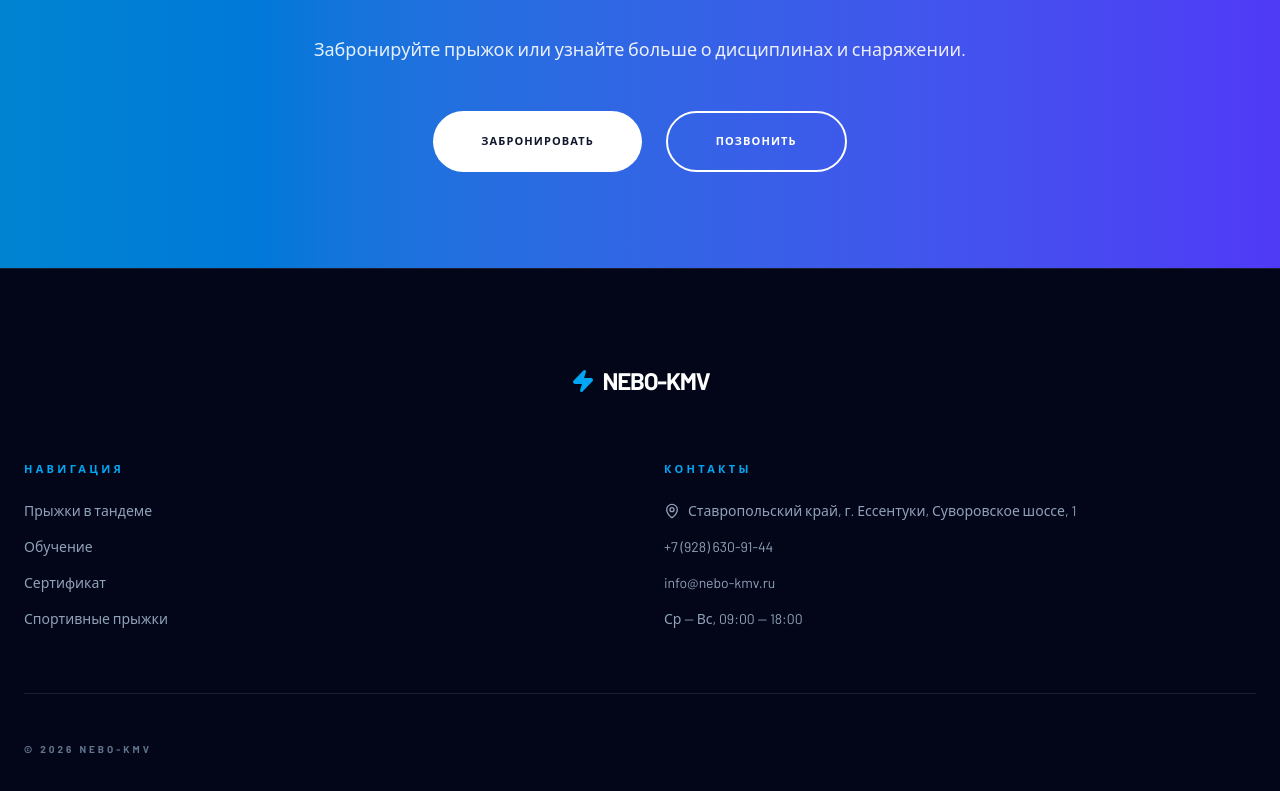
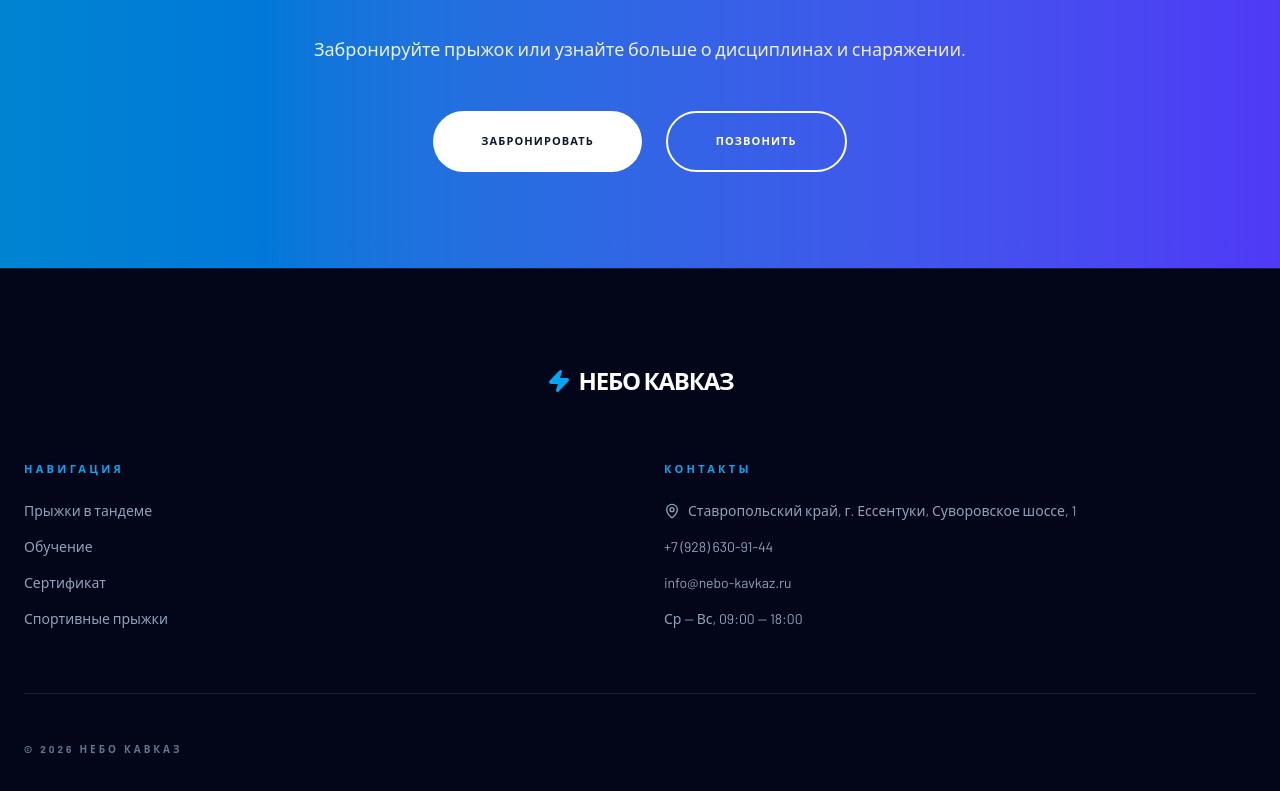
Before and after one commit to smolyakov26/Nebo, a Vue app: page /solo in a window 1280 px wide. Shown: the part 2548-3339 px from the top of the page. Built offline with nearby package versions, Linux system fonts and the light colour scheme; no server answers; a web font is replaced by a local one.

Commit message:
Update all remaining references from НЕБО КМВ to НЕБО КАВКАЗ

```diff
--- a/index.html
+++ b/index.html
@@ -20,6 +20,7 @@
     <meta property="og:type" content="website" />
     <meta property="og:url" content="https://nebo-kavkaz.ru" />
     <meta property="og:image" content="/images/og-image.svg" />
+    <meta name="yandex-verification" content="d06c5ebc5ae55c6b" />
     <link rel="canonical" href="https://nebo-kavkaz.ru" />
     <link rel="preconnect" href="https://fonts.googleapis.com" />
     <link rel="preconnect" href="https://fonts.gstatic.com" crossorigin />
--- a/src/components/ContactsSection.vue
+++ b/src/components/ContactsSection.vue
@@ -132,7 +132,7 @@ onUnmounted(() => {
             width="100%"
             height="100%"
             style="border: 0; background: #1e293b"
-            title="Карта NEBO-KMV"
+            title="Карта НЕБО КАВКАЗ"
             loading="lazy"
           />
         </div>
--- a/src/content/central.ts
+++ b/src/content/central.ts
@@ -10,7 +10,7 @@ export const SHARED = {
     { name: 'TG', url: 'https://t.me' },
     { name: 'YT', url: 'https://youtube.com' },
   ],
-  copyright: '© 2026 NEBO-КАВКАЗ',
+  copyright: '© 2026 НЕБО КАВКАЗ',
 }
 
 export const CONTACTS = {
--- a/src/content/pages/training.ts
+++ b/src/content/pages/training.ts
@@ -25,7 +25,7 @@ export const trainingContent = {
       step: '02',
       title: 'Принудительное раскрытие',
       description:
-        'Прыжки на отработку техники управления куполом с принудительным раскрытием основного парашюта типа «Крыло».',
+        'Прыжки на отработку техники управления куполом с принудительным раскрытием основного парашюта и отработкой особых случаев.',
       duration: '3 прыжка',
     },
     {
--- a/src/content/sections/about.ts
+++ b/src/content/sections/about.ts
@@ -9,7 +9,7 @@ export const aboutContent = {
   yearsExperience: '25+',
   yearsLabel: 'лет опыта',
   image: '/images/home/training.jpg',
-  imageAlt: 'Команда NEBO-KMV',
+  imageAlt: 'Команда НЕБО КАВКАЗ',
   stats: [
     { icon: 'Users', value: '5 000+', label: 'Прыжков в год' },
     { icon: 'Shield', value: '10000+', label: 'Довольных гостей' },
--- a/src/content/sections/footer.ts
+++ b/src/content/sections/footer.ts
@@ -1,5 +1,5 @@
 export const footerContent = {
-  logo: 'NEBO-KMV',
+  logo: 'НЕБО КАВКАЗ',
   description: '',
   navigation: [
     { label: 'Прыжки в тандеме', href: '#formats' },
@@ -16,11 +16,11 @@ export const footerContent = {
     { label: 'Телефон', value: '+7 (928) 630-91-44', href: 'tel:+79286309144', icon: 'Phone' },
     {
       label: 'Email',
-      value: 'info@nebo-kmv.ru',
-      href: 'mailto:info@nebo-kmv.ru',
+      value: 'info@nebo-kavkaz.ru',
+      href: 'mailto:info@nebo-kavkaz.ru',
       icon: 'Mail',
     },
     { label: 'Режим', value: 'Ср — Вс, 09:00 — 18:00', icon: 'Clock' },
   ],
-  copyright: '© 2026 NEBO-KMV',
+  copyright: '© 2026 НЕБО КАВКАЗ',
 }
```
